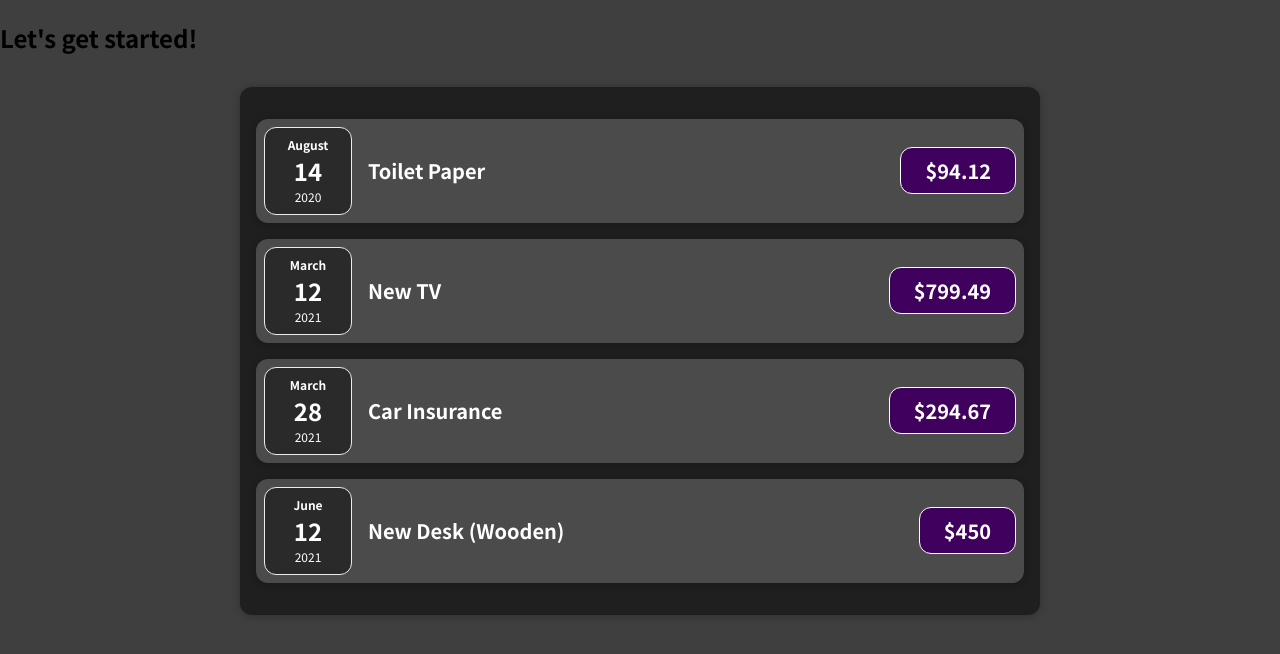
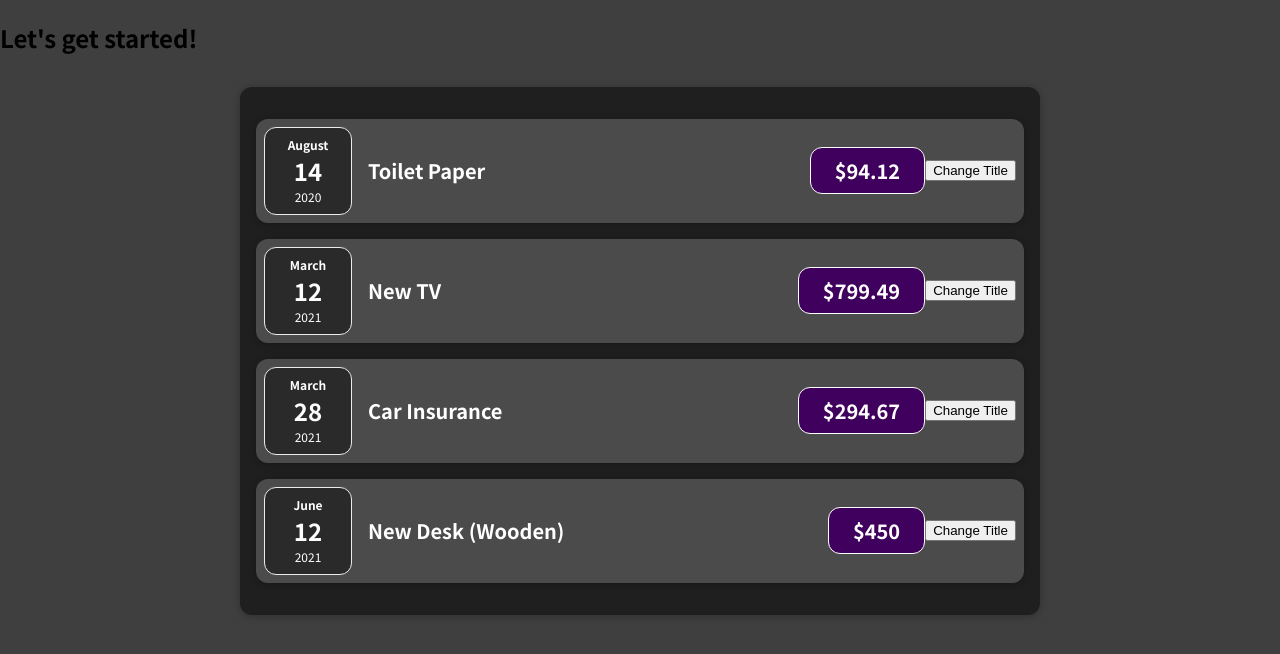
Before and after one commit to danielrlatham/expense-tracker, a JavaScript app: page / in a window 1280 px wide. Shown: the top 654 px of the page. Built offline with nearby package versions, Linux system fonts and the light colour scheme.

Commit message:
Add clickHandler

```diff
--- a/src/components/Expenses/ExpenseItem.js
+++ b/src/components/Expenses/ExpenseItem.js
@@ -4,6 +4,10 @@ import Card from "../UI/Card";
 
 const ExpenseItem = (props) => {
   const { title, amount, date } = props;
+
+  const clickHandler = () => {
+    console.log('Clicked!!!!!');
+  }
 
   return (
     <Card className='expense-item'>
@@ -14,6 +18,7 @@ const ExpenseItem = (props) => {
         <h2>{title}</h2>
         <div className='expense-item__price'>${amount}</div>
       </div>
+      <button onClick={clickHandler}>Change Title</button>
     </Card>
   );
 }
```
